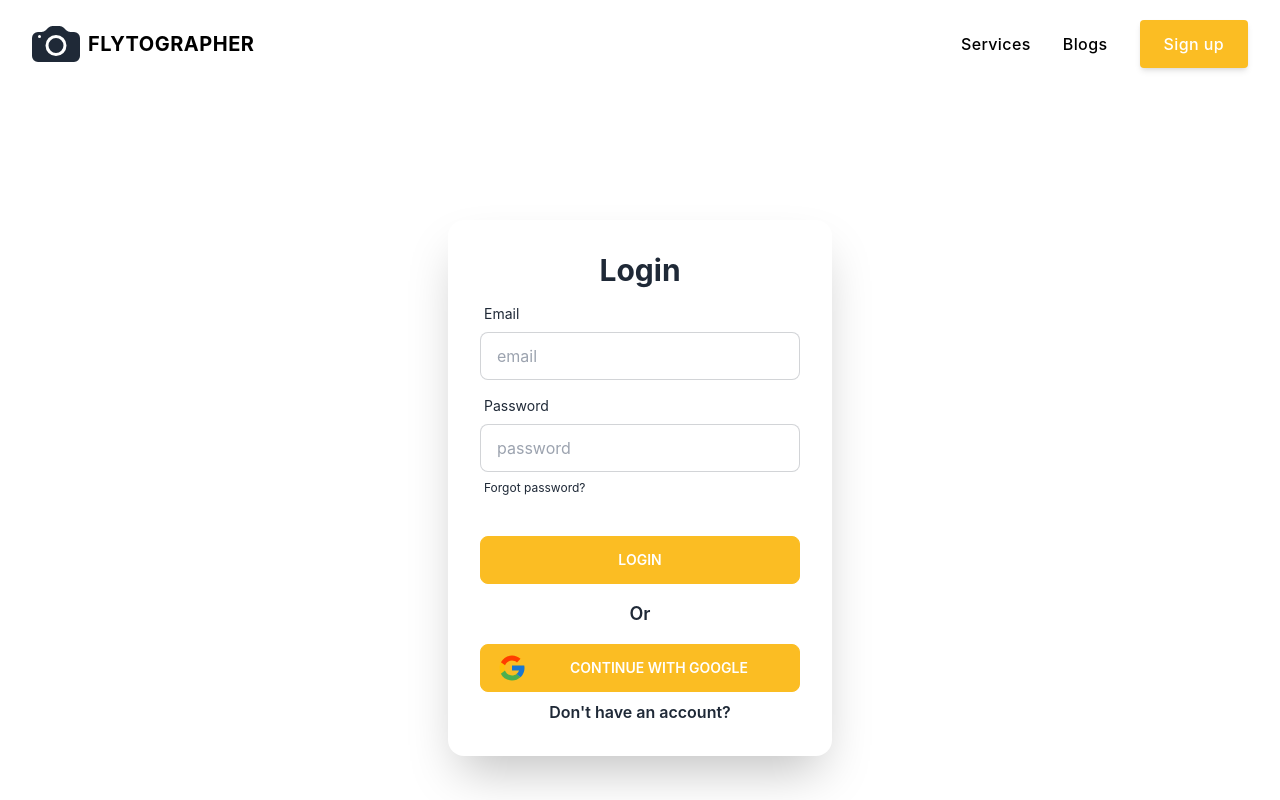
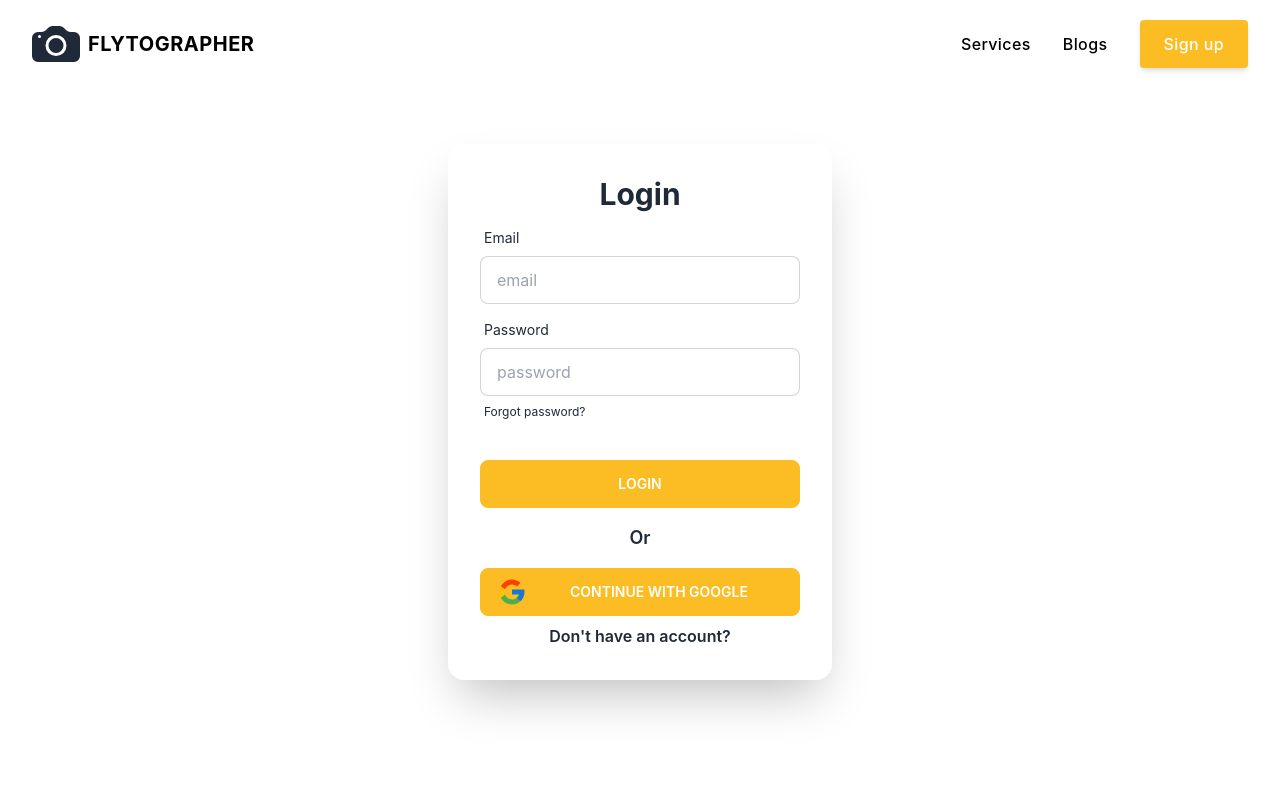
Before and after one commit to Abdullah-Sakib/Flytographer-client-side, a React (Create React App) app: page /login in a window 1280 px wide. Shown: the top 800 px of the page. Built offline with nearby package versions, Linux system fonts and the light colour scheme; no server answers.

Commit message:
Fixed an issue of the Login and registration page

```diff
--- a/src/Pages/Login/Login.js
+++ b/src/Pages/Login/Login.js
@@ -68,9 +68,9 @@
       {loading && (
         <button className="btn btn-warning btn-circle loading text-white "></button>
       )}
-      <div className="hero min-h-screen">
-        <div className="hero-content flex-col ">
-          <div className="card flex-shrink-0 w-full max-w-sm shadow-2xl bg-base-100">
+      <div className="hero ">
+        <div className="hero-content  flex-col " >
+          <div className="card flex-shrink-0 w-full max-w-sm my-5 lg:my-10 shadow-2xl bg-base-100">
             <form className="card-body w-96" onSubmit={handleLogIn}>
               <h1 className="text-3xl font-bold">Login </h1>
               <div className="form-control">
--- a/src/Pages/Registration/Registration.js
+++ b/src/Pages/Registration/Registration.js
@@ -71,9 +71,9 @@
       {loading && (
         <button className="btn btn-warning btn-circle loading text-white "></button>
       )}
-      <div className="hero min-h-screen">
+      <div className="hero ">
         <div className="hero-content flex-col ">
-          <div className="card flex-shrink-0 w-full max-w-sm shadow-2xl bg-base-100">
+          <div className="card my-5 lg:my-10 flex-shrink-0 w-full max-w-sm shadow-2xl bg-base-100">
             <form className="card-body w-96" onSubmit={handleRegistration}>
               <h1 className="text-3xl font-bold">Registration</h1>
               <div className="form-control">
```
